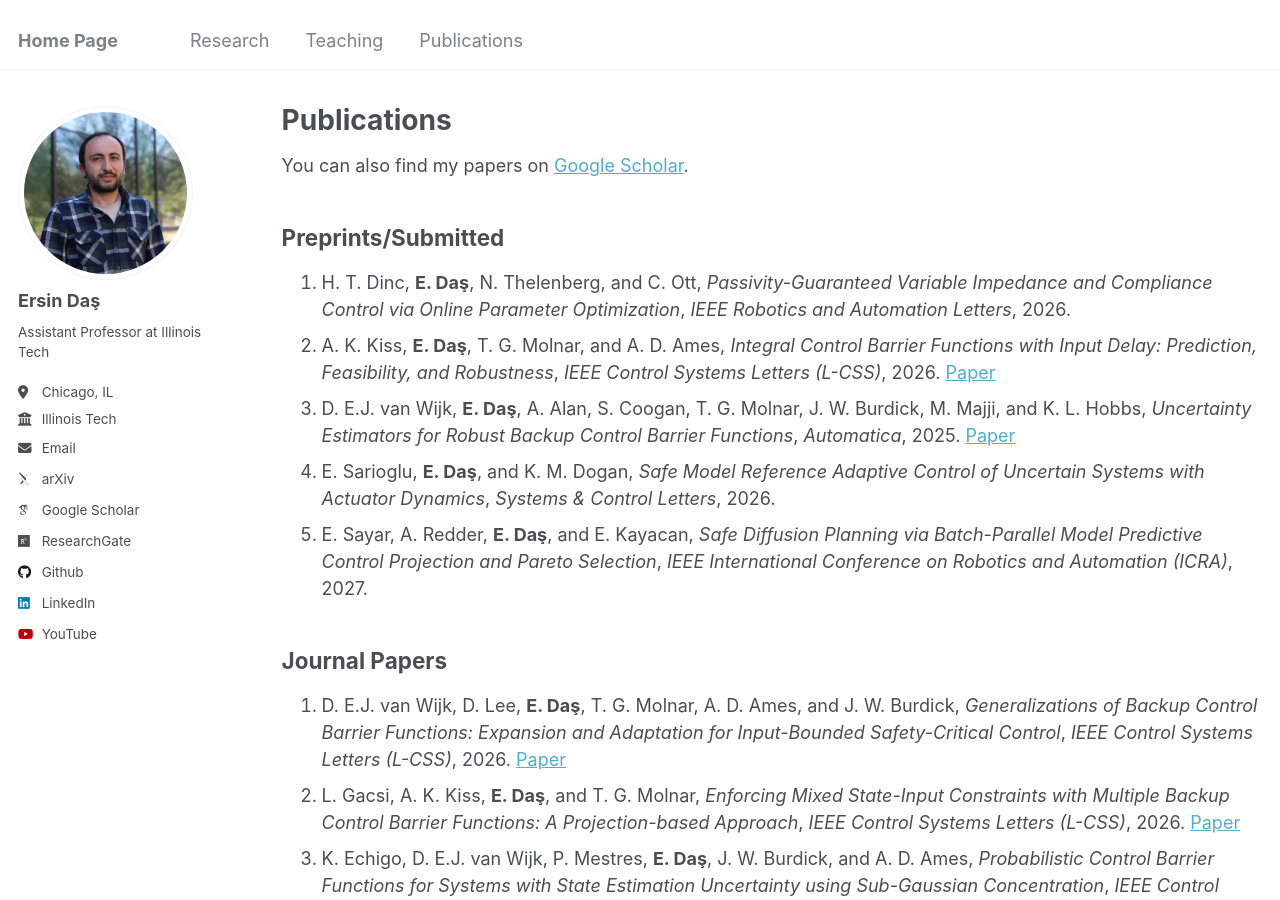
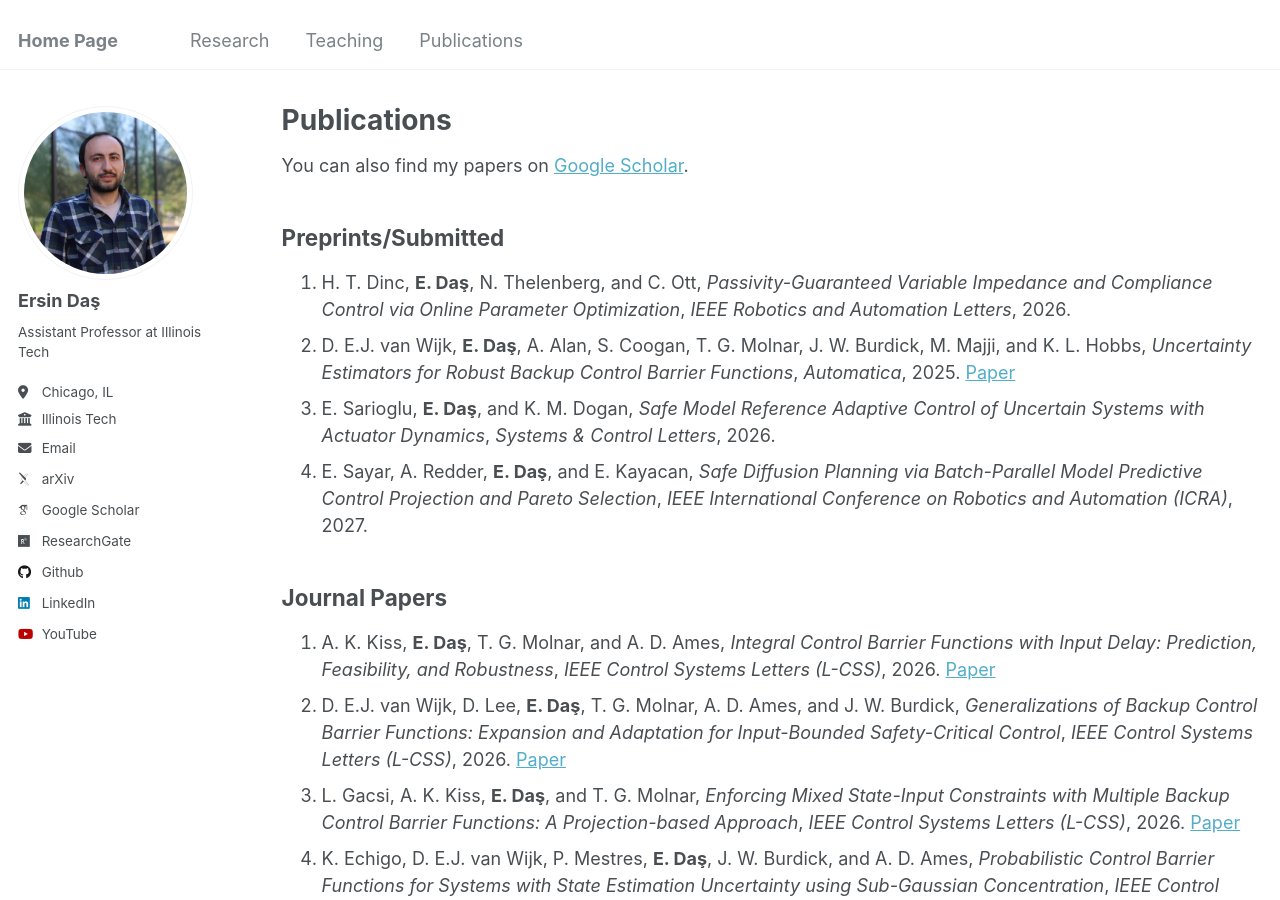
Before and after one commit to ersindas/ersindas.github.io, a Jekyll site: the page built from _pages/publications.md, in a window 1280 px wide and 900 px high. Built offline with Jekyll 4.4.1, drawn with Linux system fonts in a browser that asks for light colours; some web fonts are replaced; part of the change alters nothing that is shown.

```diff
--- a/_pages/publications.md
+++ b/_pages/publications.md
@@ -9,29 +9,29 @@ author_profile: true
 
 ## Preprints/Submitted
 1. H. T. Dinc, **E. Daş**, N. Thelenberg, and C. Ott, *Passivity-Guaranteed Variable Impedance and Compliance Control via Online Parameter Optimization*, *IEEE Robotics and Automation Letters*, 2026.
-2. A. K. Kiss, **E. Daş**, T. G. Molnar, and A. D. Ames, *Integral Control Barrier Functions with Input Delay: Prediction, Feasibility, and Robustness*, *IEEE Control Systems Letters (L-CSS)*, 2026. [Paper](https://arxiv.org/pdf/2603.24566)
-3. D. E.J. van Wijk, **E. Daş**, A. Alan, S. Coogan, T. G. Molnar, J. W. Burdick, M. Majji, and K. L. Hobbs, *Uncertainty Estimators for Robust Backup Control Barrier Functions*, *Automatica*, 2025. [Paper](https://arxiv.org/pdf/2503.15734)
-4. E. Sarioglu, **E. Daş**, and K. M. Dogan, *Safe Model Reference Adaptive Control of Uncertain Systems with
+2. D. E.J. van Wijk, **E. Daş**, A. Alan, S. Coogan, T. G. Molnar, J. W. Burdick, M. Majji, and K. L. Hobbs, *Uncertainty Estimators for Robust Backup Control Barrier Functions*, *Automatica*, 2025. [Paper](https://arxiv.org/pdf/2503.15734)
+3. E. Sarioglu, **E. Daş**, and K. M. Dogan, *Safe Model Reference Adaptive Control of Uncertain Systems with
 Actuator Dynamics*, *Systems & Control Letters*, 2026.
-5. E. Sayar, A. Redder, **E. Daş**, and E. Kayacan, *Safe Diffusion Planning via Batch-Parallel Model Predictive Control Projection and Pareto Selection*, *IEEE International Conference on Robotics and Automation (ICRA)*, 2027.
+4. E. Sayar, A. Redder, **E. Daş**, and E. Kayacan, *Safe Diffusion Planning via Batch-Parallel Model Predictive Control Projection and Pareto Selection*, *IEEE International Conference on Robotics and Automation (ICRA)*, 2027.
 
 ## Journal Papers
-1. D. E.J. van Wijk, D. Lee, **E. Daş**, T. G. Molnar, A. D. Ames, and J. W. Burdick, *Generalizations of Backup Control Barrier Functions: Expansion and Adaptation for Input-Bounded Safety-Critical Control*, *IEEE Control Systems Letters (L-CSS)*, 2026. [Paper](https://arxiv.org/pdf/2603.18450)
-2. L. Gacsi, A. K. Kiss, **E. Daş**, and T. G. Molnar, *Enforcing Mixed State-Input Constraints with Multiple Backup Control Barrier Functions: A Projection-based Approach*, *IEEE Control Systems Letters (L-CSS)*, 2026. [Paper](https://arxiv.org/pdf/2603.17097)
-3. K. Echigo, D. E.J. van Wijk, P. Mestres, **E. Daş**, J. W. Burdick, and A. D. Ames, *Probabilistic Control Barrier Functions for Systems with State Estimation Uncertainty using Sub-Gaussian Concentration*, *IEEE Control Systems Letters (L-CSS)*, 2026. [Paper](https://arxiv.org/pdf/2604.08831)
-4. **E. Daş**, R. Nanayakkara, X. Tan, R. M. Bena, J. W. Burdick, P. Tabuada, and A. D. Ames, *Safe Navigation under State Uncertainty: Online Adaptation for Robust Control Barrier Functions*, *IEEE Robotics and Automation Letters*, 2025. [Paper](https://arxiv.org/pdf/2508.19159), [code](https://github.com/ersindas/robust-CBFs), [video](https://youtu.be/tTNu-Etm0SU)
-5. T. Touma, **E. Daş**, E. Tevere, M. Feather, K. Kolcio, M. Prather, A. Candela, A. Goel, E. Kramer, H. Nayar, L. Fesq, and J. W. Burdick, *AI Space Cortex: An Experimental System for
+1. A. K. Kiss, **E. Daş**, T. G. Molnar, and A. D. Ames, *Integral Control Barrier Functions with Input Delay: Prediction, Feasibility, and Robustness*, *IEEE Control Systems Letters (L-CSS)*, 2026. [Paper](https://arxiv.org/pdf/2603.24566)
+2. D. E.J. van Wijk, D. Lee, **E. Daş**, T. G. Molnar, A. D. Ames, and J. W. Burdick, *Generalizations of Backup Control Barrier Functions: Expansion and Adaptation for Input-Bounded Safety-Critical Control*, *IEEE Control Systems Letters (L-CSS)*, 2026. [Paper](https://arxiv.org/pdf/2603.18450)
+3. L. Gacsi, A. K. Kiss, **E. Daş**, and T. G. Molnar, *Enforcing Mixed State-Input Constraints with Multiple Backup Control Barrier Functions: A Projection-based Approach*, *IEEE Control Systems Letters (L-CSS)*, 2026. [Paper](https://arxiv.org/pdf/2603.17097)
+4. K. Echigo, D. E.J. van Wijk, P. Mestres, **E. Daş**, J. W. Burdick, and A. D. Ames, *Probabilistic Control Barrier Functions for Systems with State Estimation Uncertainty using Sub-Gaussian Concentration*, *IEEE Control Systems Letters (L-CSS)*, 2026. [Paper](https://arxiv.org/pdf/2604.08831)
+5. **E. Daş**, R. Nanayakkara, X. Tan, R. M. Bena, J. W. Burdick, P. Tabuada, and A. D. Ames, *Safe Navigation under State Uncertainty: Online Adaptation for Robust Control Barrier Functions*, *IEEE Robotics and Automation Letters*, 2025. [Paper](https://arxiv.org/pdf/2508.19159), [code](https://github.com/ersindas/robust-CBFs), [video](https://youtu.be/tTNu-Etm0SU)
+6. T. Touma, **E. Daş**, E. Tevere, M. Feather, K. Kolcio, M. Prather, A. Candela, A. Goel, E. Kramer, H. Nayar, L. Fesq, and J. W. Burdick, *AI Space Cortex: An Experimental System for
 Future Era Space Exploration*, *IEEE Transactions on Field Robotics*, 2025. [Paper](https://arxiv.org/pdf/2507.06574)
-6. **E. Daş**, J. W. Burdick, *Robust Control Barrier Functions using Uncertainty Estimation with Application to Mobile Robots*, *IEEE Transactions on Automatic Control (TAC)*, 2025. [Paper](https://arxiv.org/pdf/2401.01881)
-7. **E. Daş**, A. D. Ames, and J. W. Burdick, *Rollover Prevention for Mobile Robots With Control Barrier Functions: Differentiator-Based Adaptation and Projection-to-State Safety*, *IEEE Control Systems Letters (L-CSS)*, 2024. [Paper](https://arxiv.org/pdf/2403.08916)
-8. A. Alan, T. G. Molnar, **E. Daş**, A. D. Ames, and G. Orosz, *Disturbance Observers for Robust Safety-Critical Control with Control Barrier Functions*, *IEEE Control Systems Letters*, 2022. [Paper](https://arxiv.org/pdf/2209.08123)
-9. **E. Daş**, *Combined Design of Robust Controller and Disturbance Observer in a Fixed-Order $$\mathcal{H}_\infty$$ Control Framework*, *Mechatronics*, 2022. [Paper](https://www.sciencedirect.com/science/article/pii/S0957415822001301)
-10. **E. Daş**, S. C. Baslamisli, *Two Degree of Freedom Robust Data-Driven Fixed-Order Controller Synthesis Using Convex Optimization*, *ISA Transactions*, 2021. [Paper](https://www.sciencedirect.com/science/article/pii/S0019057820305474)
-11. **E. Daş**, S. C. Baslamisli, *Robust Data-Driven Fixed-Order Controller Synthesis: Model Matching Approach*, *IET Control Theory & Applications*, 2021. [Paper](https://ietresearch.onlinelibrary.wiley.com/doi/full/10.1049/cth2.12024)
-12. **E. Daş**, S. C. Baslamisli, *Data-Driven Fixed-Order $$\mathcal{H}_\infty$$ Controller Synthesis in Frequency Domain: Closed-Loop System Approach*, *Transactions of the Institute of Measurement and Control*, 2021. [Paper](https://journals.sagepub.com/doi/abs/10.1177/0142331219847741)
-13. **E. Daş**, M. Keles, and I. I. Delice, *Analysis and Robust Position Control of an Electromechanical Control Actuation System*, *Transactions of the Institute of Measurement and Control*, 2021. [Paper](https://journals.sagepub.com/doi/abs/10.1177/0142331218813421)
-14. R. Keskin, I. Aliskan, **E. Daş**, *Robust Type-III Controller Synthesis for Interleaved Boost Converters Using $$\mathcal{H}_\infty$$ Control Method*, *Transactions of the Institute of Measurement and Control*, 2021. [Paper](https://journals.sagepub.com/doi/abs/10.1177/01423312211019560)
-15. R. Keskin, I. Aliskan, **E. Daş**, *Robust Fixed-Order $$\mathcal{H}_\infty$$ Controller Synthesis for Multi-Phase Converters with Input Voltage Feed-Forward*, *Journal of the Franklin Institute*, 2021. [Paper](https://www.sciencedirect.com/science/article/pii/S001600322300371X)
+7. **E. Daş**, J. W. Burdick, *Robust Control Barrier Functions using Uncertainty Estimation with Application to Mobile Robots*, *IEEE Transactions on Automatic Control (TAC)*, 2025. [Paper](https://arxiv.org/pdf/2401.01881)
+8. **E. Daş**, A. D. Ames, and J. W. Burdick, *Rollover Prevention for Mobile Robots With Control Barrier Functions: Differentiator-Based Adaptation and Projection-to-State Safety*, *IEEE Control Systems Letters (L-CSS)*, 2024. [Paper](https://arxiv.org/pdf/2403.08916)
+9. A. Alan, T. G. Molnar, **E. Daş**, A. D. Ames, and G. Orosz, *Disturbance Observers for Robust Safety-Critical Control with Control Barrier Functions*, *IEEE Control Systems Letters*, 2022. [Paper](https://arxiv.org/pdf/2209.08123)
+10. **E. Daş**, *Combined Design of Robust Controller and Disturbance Observer in a Fixed-Order $$\mathcal{H}_\infty$$ Control Framework*, *Mechatronics*, 2022. [Paper](https://www.sciencedirect.com/science/article/pii/S0957415822001301)
+11. **E. Daş**, S. C. Baslamisli, *Two Degree of Freedom Robust Data-Driven Fixed-Order Controller Synthesis Using Convex Optimization*, *ISA Transactions*, 2021. [Paper](https://www.sciencedirect.com/science/article/pii/S0019057820305474)
+12. **E. Daş**, S. C. Baslamisli, *Robust Data-Driven Fixed-Order Controller Synthesis: Model Matching Approach*, *IET Control Theory & Applications*, 2021. [Paper](https://ietresearch.onlinelibrary.wiley.com/doi/full/10.1049/cth2.12024)
+13. **E. Daş**, S. C. Baslamisli, *Data-Driven Fixed-Order $$\mathcal{H}_\infty$$ Controller Synthesis in Frequency Domain: Closed-Loop System Approach*, *Transactions of the Institute of Measurement and Control*, 2021. [Paper](https://journals.sagepub.com/doi/abs/10.1177/0142331219847741)
+14. **E. Daş**, M. Keles, and I. I. Delice, *Analysis and Robust Position Control of an Electromechanical Control Actuation System*, *Transactions of the Institute of Measurement and Control*, 2021. [Paper](https://journals.sagepub.com/doi/abs/10.1177/0142331218813421)
+15. R. Keskin, I. Aliskan, **E. Daş**, *Robust Type-III Controller Synthesis for Interleaved Boost Converters Using $$\mathcal{H}_\infty$$ Control Method*, *Transactions of the Institute of Measurement and Control*, 2021. [Paper](https://journals.sagepub.com/doi/abs/10.1177/01423312211019560)
+16. R. Keskin, I. Aliskan, **E. Daş**, *Robust Fixed-Order $$\mathcal{H}_\infty$$ Controller Synthesis for Multi-Phase Converters with Input Voltage Feed-Forward*, *Journal of the Franklin Institute*, 2021. [Paper](https://www.sciencedirect.com/science/article/pii/S001600322300371X)
 
 ## Conference Papers
 1. E. Sayar, **E. Daş**, J. W. Burdick, A. Knoll, and E. Kayacan, *D-SafeMPC: Diffusion-Driven Safe Model Predictive Control with Discrete-Time Control Barrier Functions*, *IEEE/RSJ International Conference on Intelligent Robots and Systems (IROS)*, 2026.
```
